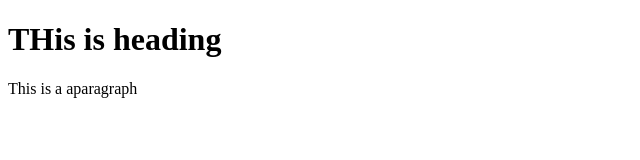
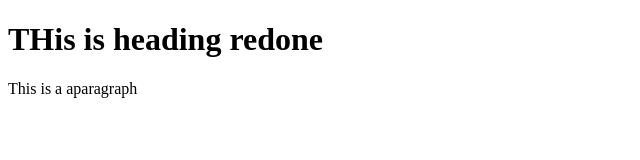
Before and after one commit to preranakhanal/220379_prerana, a plain HTML site: page index.html in a window 1280 px wide. Shown: the whole page, without its empty margins (0-640 px from the left). Drawn offline with Linux system fonts and the light colour scheme.

Commit message:
Changed index file

```diff
--- a/index.html
+++ b/index.html
@@ -7,7 +7,7 @@
     <title>Document</title>
 </head>
 <body>
-    <h1>THis is heading</h1>
+    <h1>THis is heading redone</h1>
     <p>This is a aparagraph</p>
 </body>
 </html>
```
